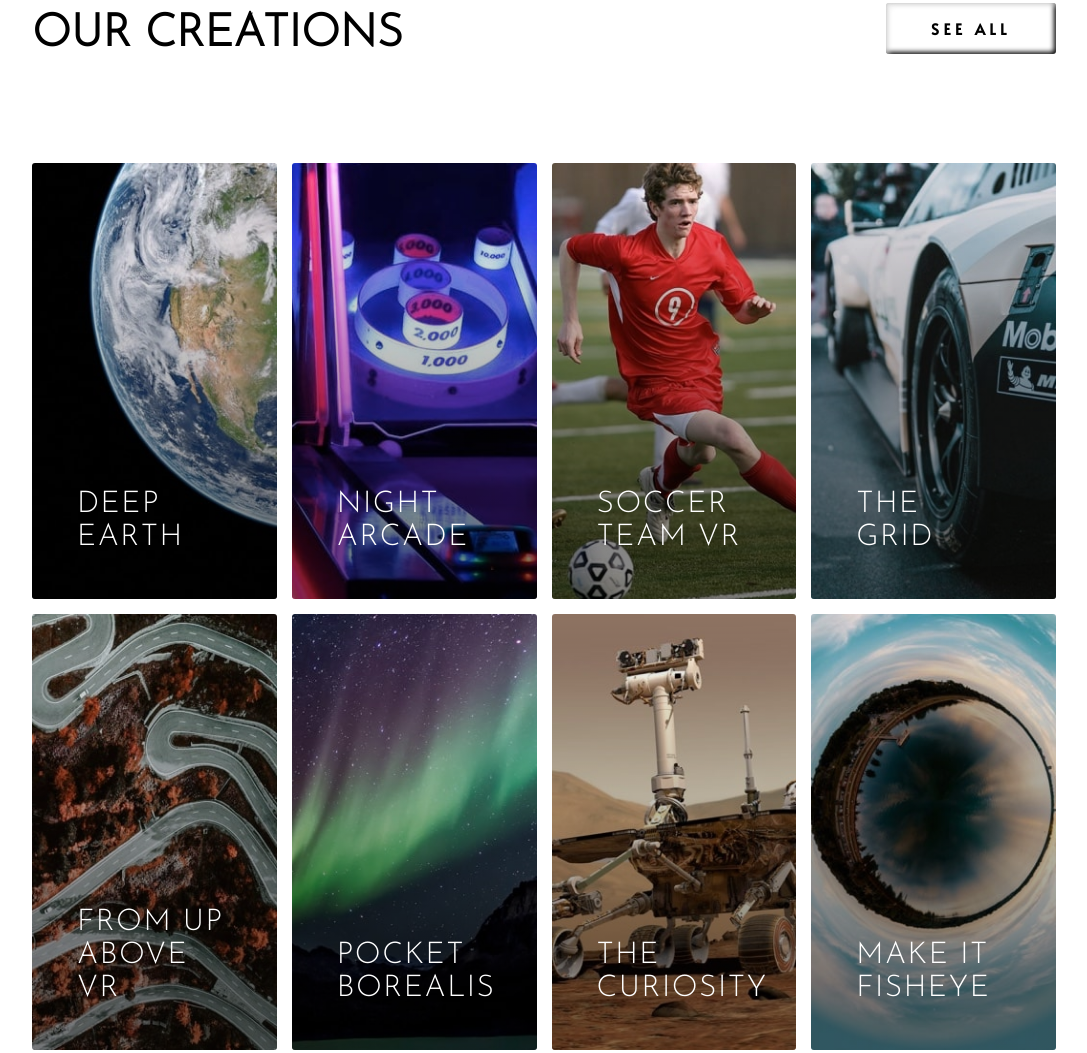
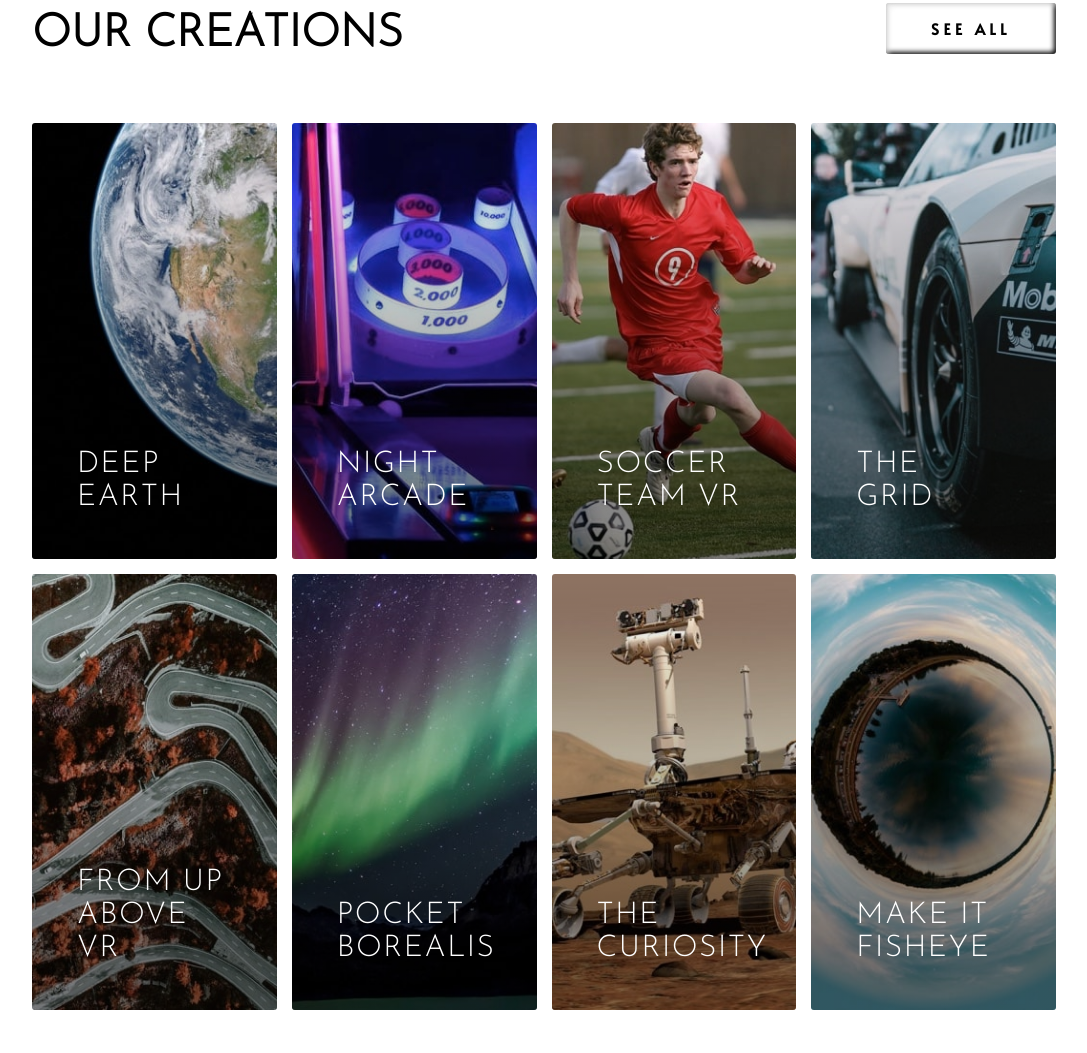
Before and after one commit to ShakexSempe/loopstudios-landing-page, a plain HTML site: page index.html in a window 1280 px wide. Shown: the part 1677-2730 px from the top of the page, without its empty margins (96-1183 px from the left). Drawn offline with Linux system fonts and the light colour scheme.

Commit message:
desktop gallery margin top and bottom

```diff
--- a/scss/style.scss
+++ b/scss/style.scss
@@ -640,7 +640,7 @@ body {
 
                 }
                 .desktop-gallery {
-                    margin: 15vh 0;
+                    margin: 10vh 0;
                     display: grid;
                     gap: 1em;
                     grid-template-columns: 1fr 1fr 1fr 1fr;
```
Also changed, not shown: css/style.css.
